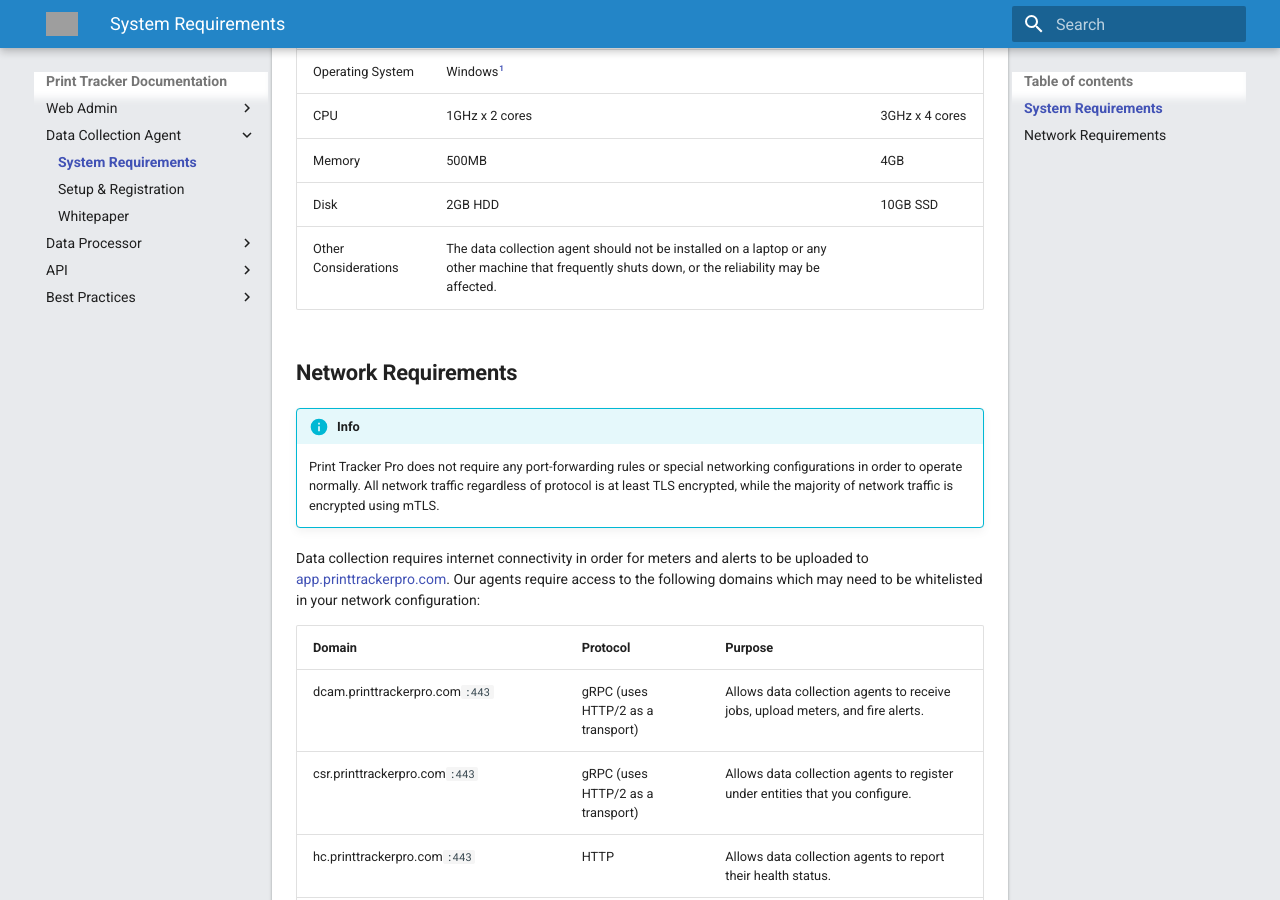
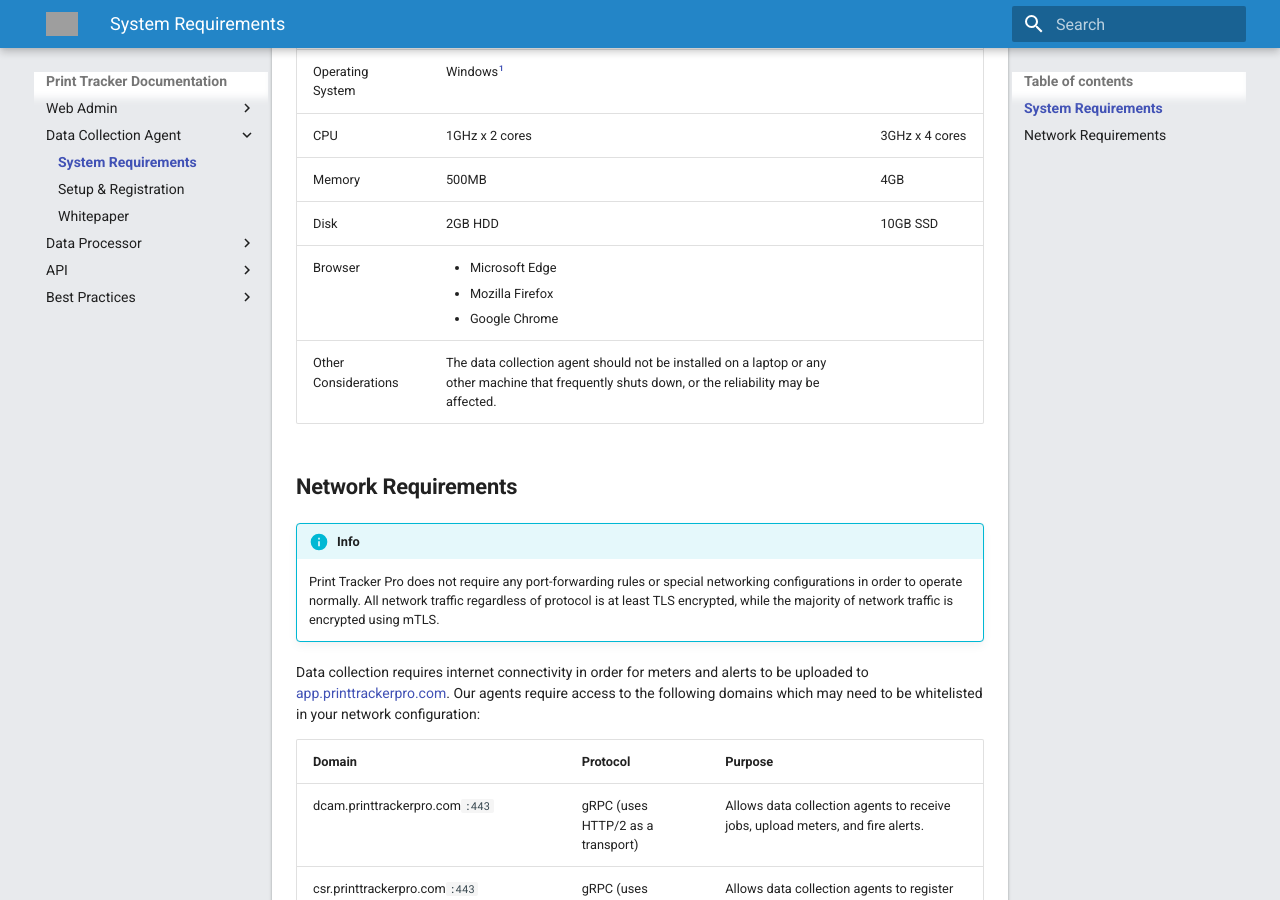
Before and after one commit to printtracker/public-documentation, an MkDocs documentation site: the page built from docs/dca/system-requirements.md, in a window 1280 px wide and 900 px high, scrolled down 405 px. Built offline with MkDocs 1.6.1 and Material for MkDocs 9.7.7, drawn with Linux system fonts in a browser that asks for light colours; comment, search, counter and statistics services are not loaded; grey boxes are pictures that could not be loaded.

Commit message:
Added browser requirements for DCA

```diff
--- a/docs/dca/system-requirements.md
+++ b/docs/dca/system-requirements.md
@@ -9,6 +9,7 @@
 |CPU|1GHz x 2 cores|3GHz x 4 cores|
 |Memory|500MB|4GB|
 |Disk|2GB HDD|10GB SSD|
+|Browser|<ul><li>Microsoft Edge</li><li>Mozilla Firefox</li><li>Google Chrome</li></ul>||
 |Other Considerations|The data collection agent should not be installed on a laptop or any other machine that frequently shuts down, or the reliability may be affected.||
 
 ## Network Requirements
```
